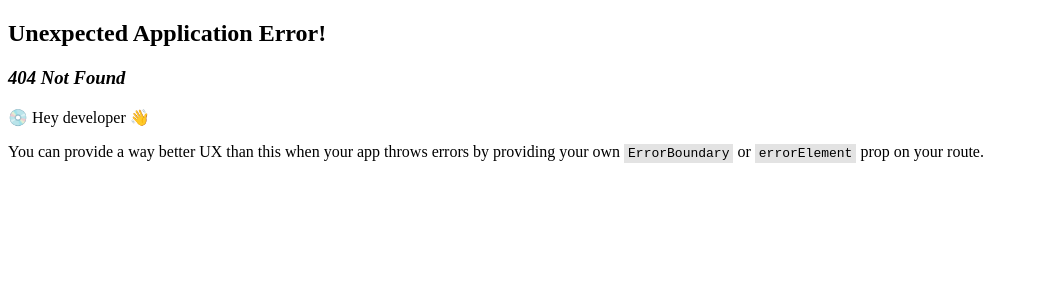
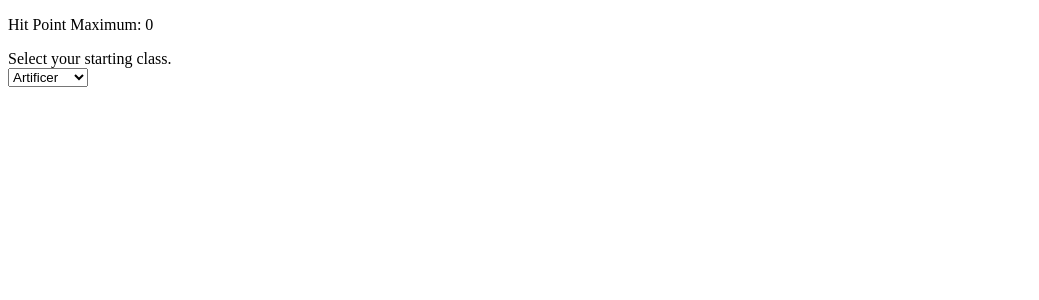
Before and after one commit to pakuhn93/dndatabase, a React (Vite) app: page /dndatabase/HP_Calc in a window 1280 px wide. Before the commit this address had no page. Shown: the top 300 px of the page, without its empty margins (0-1039 px from the left). Built offline with nearby package versions, Linux system fonts and the light colour scheme; no server answers.

Commit message:
working on the hp calculation

```diff
--- /dev/null
+++ b/src/components/Dropdown.jsx
@@ -0,0 +1,6 @@
+export default function Dropdown(){
+  return(
+    <select className="dropdown">
+    </select>
+  );
+}
--- a/src/components/MagicItem.jsx
+++ b/src/components/MagicItem.jsx
@@ -1,4 +1,4 @@
-import { useEffect, useState } from "react";
+import { useState } from "react";
 
 export default function MagicItem(props){
 
--- a/src/main.jsx
+++ b/src/main.jsx
@@ -9,6 +9,7 @@ import { createBrowserRouter, RouterProvider } from 'react-router-dom';
 // pages included on the website
 import Home from './pages/Home.jsx';
 import MagicItemList from './pages/MagicItemList.jsx';
+import HP_Calc from './pages/HP_Calc.jsx';
 
 // initialize the router
 const router = createBrowserRouter([
@@ -23,6 +24,10 @@ const router = createBrowserRouter([
       {
         path: '/dndatabase/MagicItemList',
         element: <MagicItemList />
+      },
+      {
+        path: '/dndatabase/HP_Calc',
+        element: <HP_Calc />
       }
     ]
   }
--- /dev/null
+++ b/src/pages/HP_Calc.jsx
@@ -0,0 +1,45 @@
+import { useState } from "react";
+
+export default function HP_Calc(){
+  const [totalHP, setTotalHP] = useState(0);
+  const [class1, setClass1] = useState(0);
+  const dropdownID = "class1";
+
+  const updateHP = (characterClass) => {
+    let calcHP = 0;
+    console.log("PROCESSED", characterClass)
+    return calcHP;
+  }
+
+  return(
+    <div>
+      <p>Hit Point Maximum: { totalHP }</p>
+      <label htmlFor={dropdownID}>Select your starting class.</label>
+      <br></br>
+      <select id={dropdownID} onChange={() => updateHP(document.getElementById(dropdownID).value)}>
+        <option value="1d8">Artificer</option>
+        <option value="1d12">Barbarian</option>
+        <option value="1d8">Bard</option>
+        <option value="1d8">Cleric</option>
+        <option value="1d8">Druid</option>
+        <option value="1d10">Fighter</option>
+        <option value="1d8">Monk</option>
+        <option value="1d10">Paladin</option>
+        <option value="1d10">Ranger</option>
+        <option value="1d8">Rogue</option>
+        <option value="1d6">Sorcerer</option>
+        <option value="1d8">Warlock</option>
+        <option value="1d6">Wizard</option>
+      </select>
+    </div>
+  );
+}
+
+
+// <form id="calc-hp">
+//         <label htmlFor="level-1">What class did you select for level 1?</label>
+//         <br></br>
+//
+//         <br></br>
+//         <button type="submit">Submit</button>
+//       </form>
```
Also changed, not shown: src/components/DisplayCalc.jsx (added, +7 -0 lines), src/utils/calcHP_basic.js (added, +12 -0 lines).
